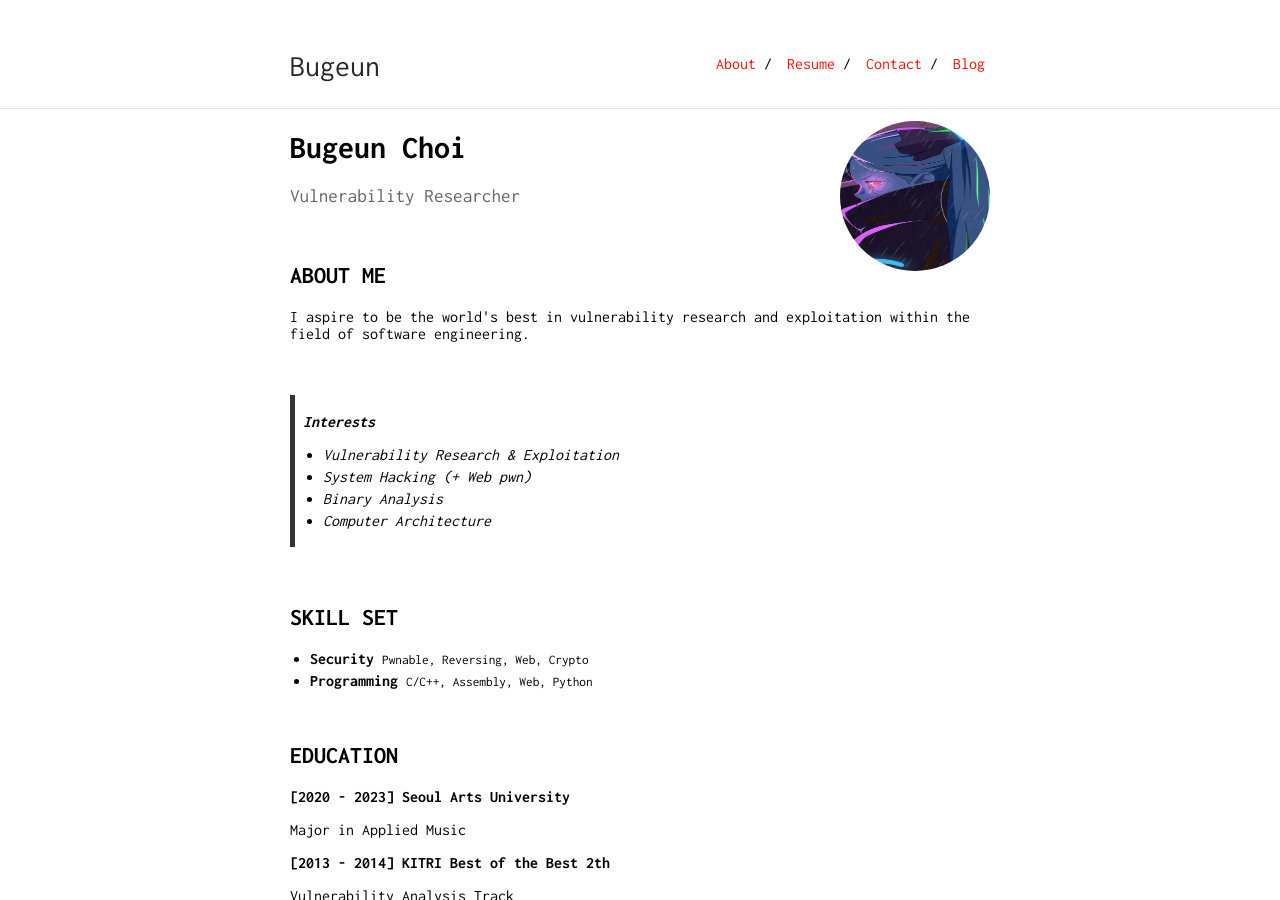
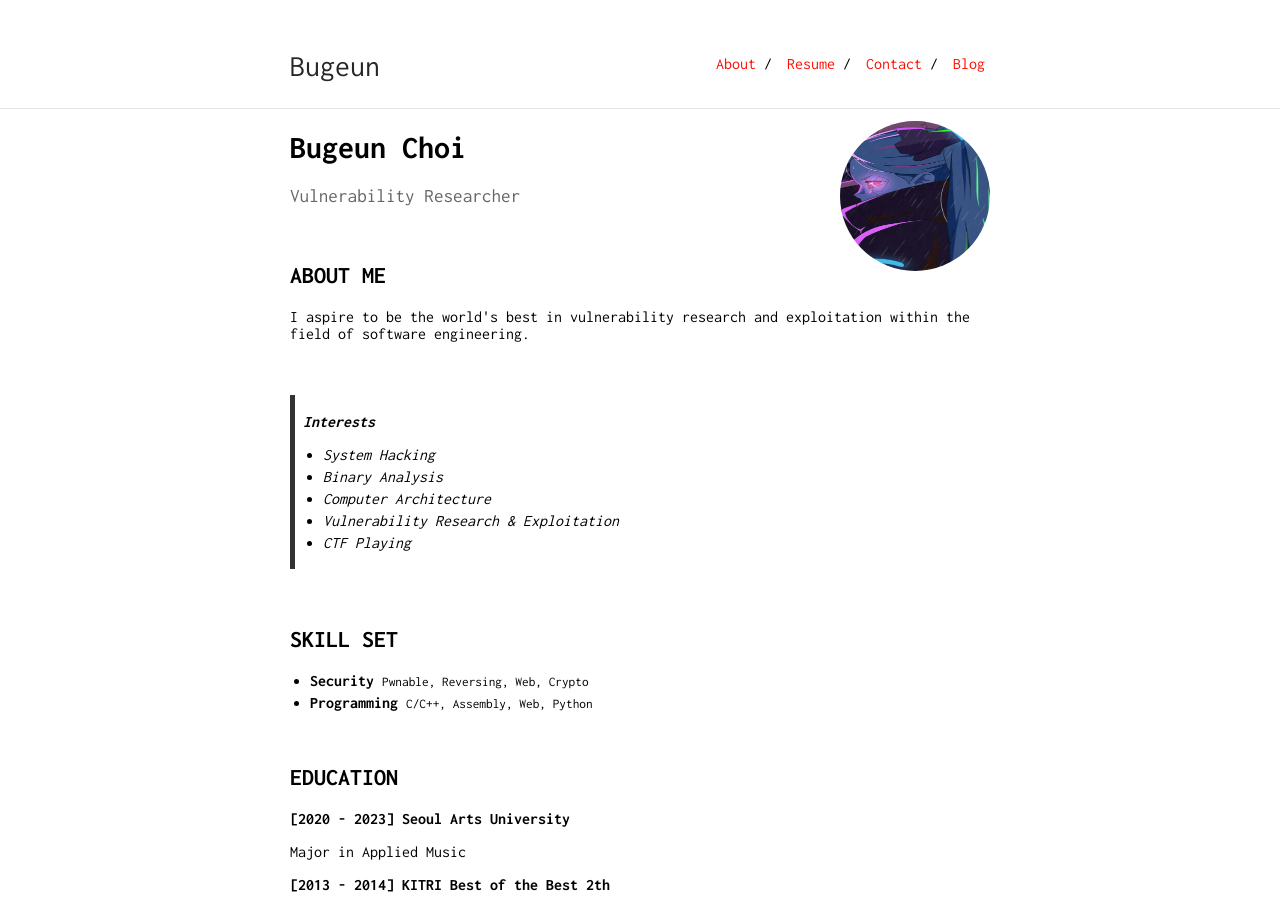
Before and after one commit to Bugeun/bugeun.github.io, a Jekyll site: the page built from index.md, in a window 1280 px wide and 900 px high. Built offline with Jekyll 4.4.1, drawn with Linux system fonts in a browser that asks for light colours.

Commit message:
Update index.md

```diff
--- a/index.md
+++ b/index.md
@@ -15,14 +15,14 @@ Vulnerability Researcher
 &nbsp;
 
 ><b>Interests</b>
-* Vulnerability Research & Exploitation
-* System Hacking (+ Web pwn)
+* System Hacking
 * Binary Analysis
 * Computer Architecture
+* Vulnerability Research & Exploitation
+* CTF Playing
+
 
 &nbsp;
-
-
 
 ## SKILL SET
 
```
